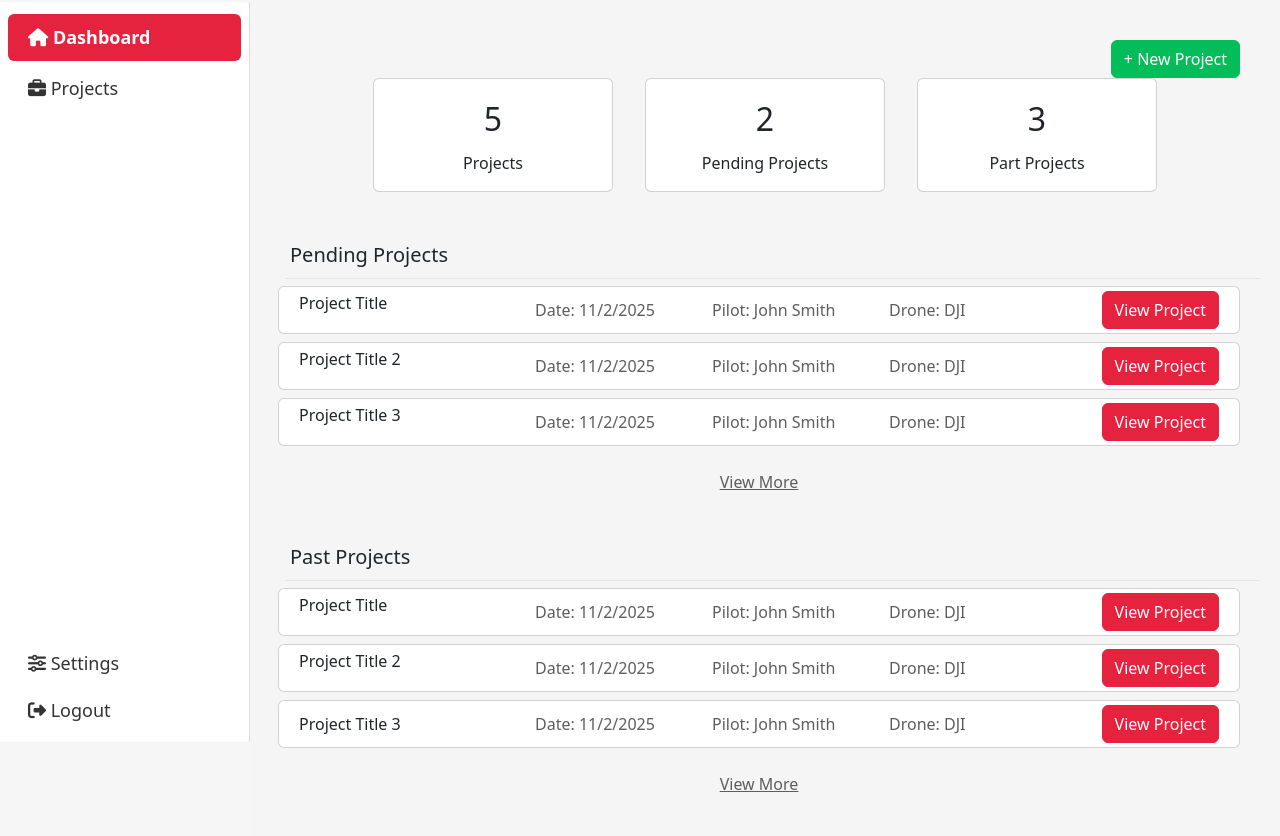
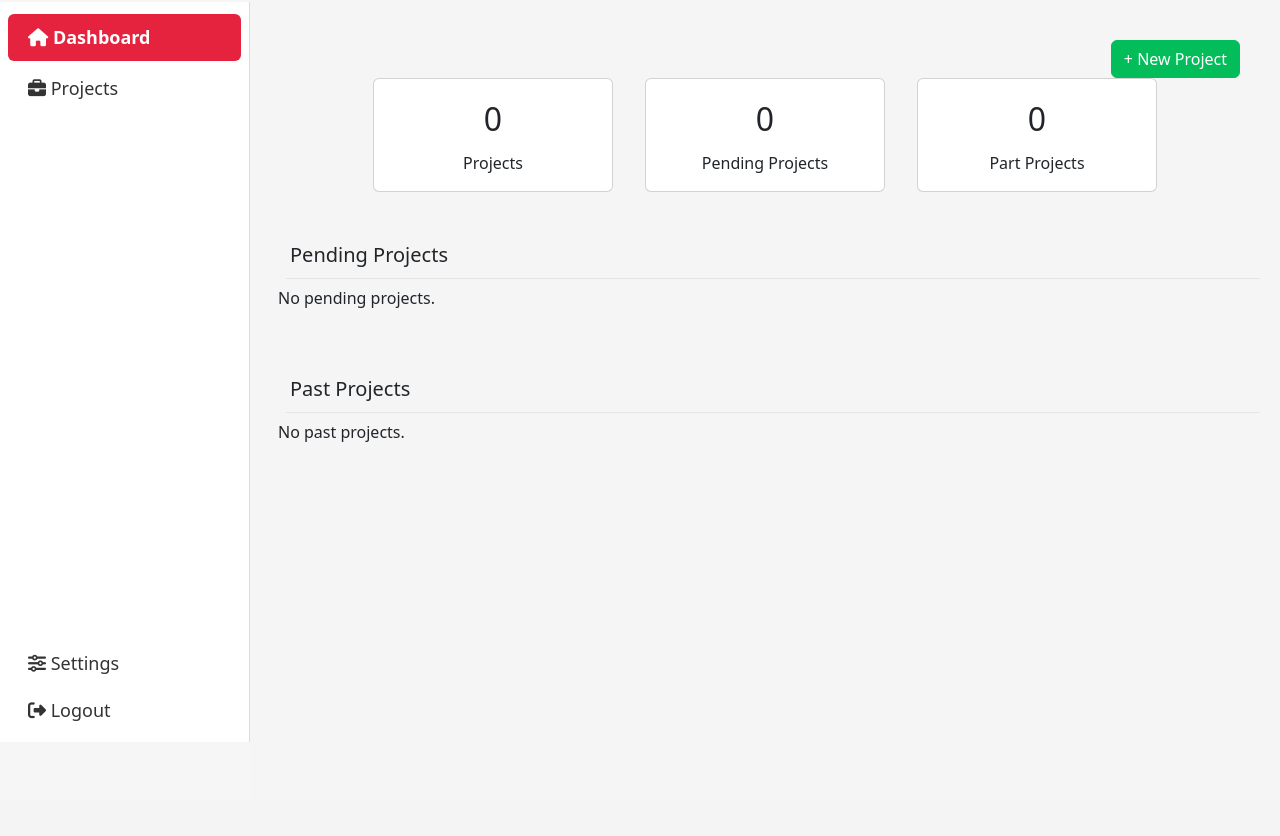
Before and after one commit to NikitaEdin/SOC09109-2025-TR2-Group-Project, a Flask app: page /dashboard in a window 1280 px wide. Shown: the part 58-894 px from the top of the page. After the commit the page ends 800 px from the top, so only its background shows below. Run offline with Flask 3, Linux system fonts and the light colour scheme; a user stored in the database is signed in.

Commit message:
Add projects into dashboard

```diff
--- a/app/models.py
+++ b/app/models.py
@@ -42,6 +42,10 @@
     def is_admin(self):
         return self.role.power >= ADMIN_MIN_POWER
 
+    # Get all projects by this user
+    def get_projects(self):
+        return Project.query.filter_by(authorID=self.id).all()
+
 
 ###### ROLES ######
 
@@ -58,10 +62,6 @@
     # Check if this user has more power than the given user
     def has_higher_power_than(self, other_role):
         return self.power > other_role.power
-
-    # Get all projects by this user
-    def get_projects(self):
-        return Project.query.filter_by(authorID=self.id).all()
 
 
 ###### Project ######
--- a/app/routes_dashboard.py
+++ b/app/routes_dashboard.py
@@ -1,20 +1,42 @@
+from datetime import date
 from app import app
-from flask import render_template
+from flask import render_template, request
 from flask_login import current_user, login_required
 
-from app.models import User, Role
+from app.models import Project, User, Role
 
 # The main/home page of the dashboard.
 @app.route("/dashboard")
 @login_required
 def dashboard():
-    return render_template('/dashboard/dashboard.html', title='dashboard', use_container=False, footer=False)
+    # User projects
+    projects = current_user.get_projects()
+
+    # Get today's date
+    today = date.today()
+
+    # Pending projects (future dates)
+    pendingProjects = Project.query.filter(Project.dateOfFlight > today).limit(3).all()
+
+    # Past projects (past dates)
+    pastProjects = Project.query.filter(Project.dateOfFlight < today).limit(3).all()
+
+
+    return render_template('/dashboard/dashboard.html', title='dashboard', use_container=False, footer=False,
+                           projects=projects, pendingProjects=pendingProjects, pastProjects=pastProjects)
 
 # Dashboard page for listing all projects
 @app.route("/dashboard/projects")
 @login_required
 def projects():
-    return render_template('/dashboard/projects.html', title='projects',  use_container=False)
+    # Page number
+    page = request.args.get('page', 1, type=int)
+    per_page = 10
+
+    # User projects
+    projects = Project.query.filter_by(authorID=current_user.id).paginate(page=page, per_page=per_page)
+    return render_template('/dashboard/projects.html', title='projects',  use_container=False,
+                           projects=projects)
 
 # Example page (frontend only) for a single project item.
 @app.route("/dashboard/project")
--- a/app/templates/dashboard/dashboard.html
+++ b/app/templates/dashboard/dashboard.html
@@ -30,11 +30,10 @@
     <!-- Upper cards -->
     <div class="row d-flex justify-content-center">
 
-
       <!-- Project Card -->
       <div class="card mx-3" style="width: 15rem;">
         <div class="card-body">
-          <p class="fs-2 card-title text-center">5</p>
+          <p class="fs-2 card-title text-center">{{projects|length}}</p>
           <p class="card-text text-center">Projects</p>
         </div>
       </div>
@@ -42,7 +41,7 @@
       <!-- Project Card -->
       <div class="card mx-3" style="width: 15rem;">
         <div class="card-body">
-          <p class="fs-2 card-title text-center">2</p>
+          <p class="fs-2 card-title text-center">{{pendingProjects|length}}</p>
           <p class="card-text text-center">Pending Projects</p>
         </div>
       </div>
@@ -50,7 +49,7 @@
       <!-- Project Card -->
       <div class="card mx-3" style="width: 15rem;">
         <div class="card-body">
-          <p class="fs-2 card-title text-center">3</p>
+          <p class="fs-2 card-title text-center">{{pastProjects|length}}</p>
           <p class="card-text text-center">Part Projects</p>
         </div>
       </div>
@@ -62,94 +61,38 @@
       <div class="divider"></div>
 
       <div class="list-group">
-        <!-- Item 1 -->
+        {% if pendingProjects %}
+          {% for project in pendingProjects %}
+          <!-- Project Card -->
           <div class="card mb-2">
               <div class="row mx-2 my-1">
                   <!-- Title -->
                   <div class="col-3">
-              <p class="mb-0">Project Title</p>
+                      <p class="mb-0">{{ project.title }}</p>
                   </div>
                   <!-- Date -->
                   <div class="col align-content-center">
-              <p class="mb-0" style="color: var(--text-secondary-colour);">Date: 11/2/2025</p>
-            </div>
-            <!-- Pilot -->
-            <div class="col align-content-center">
-              <p class="mb-0" style="color: var(--text-secondary-colour);">Pilot: John Smith</p>
-            </div>
-            <!-- Drone -->
-            <div class="col align-content-center">
-              <p class="mb-0" style="color: var(--text-secondary-colour);">Drone: DJI</p>
+                      <p class="mb-0" style="color: var(--text-secondary-colour);">
+                          Date: {{ project.dateOfFlight.strftime('%d/%m/%Y') }}
+                      </p>
                   </div>
                   <!-- View Project -->
                   <div class="col d-flex justify-content-end">
-              <a href="{{url_for('project')}}" class="btn btn-primary">View Project</a>
+                      <a href="{{ url_for('project', project_id=project.id) }}" class="btn btn-primary">View Project</a>
                   </div>
               </div>
             </div>
-
-
-        <!-- Item 2 -->
-        <div class="card mb-2">
-          <div class="row mx-2 my-1">
-            <!-- Title -->
-            <div class="col-3">
-              <p class="mb-0">Project Title 2</p>
-            </div>
-            <!-- Date -->
-            <div class="col align-content-center">
-              <p class="mb-0" style="color: var(--text-secondary-colour);">Date: 11/2/2025</p>
-            </div>
-            <!-- Pilot -->
-            <div class="col align-content-center">
-              <p class="mb-0" style="color: var(--text-secondary-colour);">Pilot: John Smith</p>
-            </div>
-            <!-- Drone -->
-            <div class="col align-content-center">
-              <p class="mb-0" style="color: var(--text-secondary-colour);">Drone: DJI</p>
-            </div>
-            <!-- View Project -->
-            <div class="col d-flex justify-content-end">
-              <button class="btn btn-primary">View Project</button>
-            </div>
-          </div>
-        </div>
-
-
-
-        <!-- Item 3 -->
-        <div class="card mb-2">
-          <div class="row mx-2 my-1">
-            <!-- Title -->
-            <div class="col-3">
-              <p class="mb-0">Project Title 3</p>
-            </div>
-            <!-- Date -->
-            <div class="col align-content-center">
-              <p class="mb-0" style="color: var(--text-secondary-colour);">Date: 11/2/2025</p>
-            </div>
-            <!-- Pilot -->
-            <div class="col align-content-center">
-              <p class="mb-0" style="color: var(--text-secondary-colour);">Pilot: John Smith</p>
-            </div>
-            <!-- Drone -->
-            <div class="col align-content-center">
-              <p class="mb-0" style="color: var(--text-secondary-colour);">Drone: DJI</p>
-            </div>
-            <!-- View Project -->
-            <div class="col d-flex justify-content-end">
-              <button class="btn btn-primary">View Project</button>
-            </div>
-          </div>
-        </div>
+          {% endfor %}
 
             <!-- View More - Pending Projects -->
           <div class="text-center mt-3">
-          <a href="#" style="color: var(--text-secondary-colour);">View More</a>
+            <a href="{{url_for('projects')}}" style="color: var(--text-secondary-colour);">View More</a>
           </div>
+        {% else %}
+            <p>No pending projects.</p>
+        {% endif %}
+
       </div>
-
-
 
     </div>
 
@@ -159,91 +102,39 @@
       <div class="divider"></div>
 
       <div class="list-group">
-        <!-- Item 1 -->
+        {% if pastProjects %}
+
+            {% for project in pastProjects %}
+            <!-- Project Card -->
             <div class="card mb-2">
                 <div class="row mx-2 my-1">
                     <!-- Title -->
                     <div class="col-3">
-              <p class="mb-0">Project Title</p>
+                        <p class="mb-0">{{ project.title }}</p>
                     </div>
                     <!-- Date -->
                     <div class="col align-content-center">
-              <p class="mb-0" style="color: var(--text-secondary-colour);">Date: 11/2/2025</p>
-            </div>
-            <!-- Pilot -->
-            <div class="col align-content-center">
-              <p class="mb-0" style="color: var(--text-secondary-colour);">Pilot: John Smith</p>
-            </div>
-            <!-- Drone -->
-            <div class="col align-content-center">
-              <p class="mb-0" style="color: var(--text-secondary-colour);">Drone: DJI</p>
+                        <p class="mb-0" style="color: var(--text-secondary-colour);">
+                            Date: {{ project.dateOfFlight.strftime('%d/%m/%Y') }}
+                        </p>
                     </div>
                     <!-- View Project -->
                     <div class="col d-flex justify-content-end">
-              <button class="btn btn-primary">View Project</button>
+                        <a href="{{ url_for('project', project_id=project.id) }}" class="btn btn-primary">View Project</a>
                     </div>
                 </div>
               </div>
-
-
-        <!-- Item 2 -->
-        <div class="card mb-2">
-          <div class="row mx-2 my-1">
-            <!-- Title -->
-            <div class="col-3">
-              <p class="mb-0">Project Title 2</p>
+            {% endfor %}
+            <!-- View More - Pending Projects -->
+            <div class="text-center mt-3">
+              <a href="{{url_for('projects')}}" style="color: var(--text-secondary-colour);">View More</a>
             </div>
-            <!-- Date -->
-            <div class="col align-content-center">
-              <p class="mb-0" style="color: var(--text-secondary-colour);">Date: 11/2/2025</p>
-            </div>
-            <!-- Pilot -->
-            <div class="col align-content-center">
-              <p class="mb-0" style="color: var(--text-secondary-colour);">Pilot: John Smith</p>
-            </div>
-            <!-- Drone -->
-            <div class="col align-content-center">
-              <p class="mb-0" style="color: var(--text-secondary-colour);">Drone: DJI</p>
-            </div>
-            <!-- View Project -->
-            <div class="col d-flex justify-content-end">
-              <button class="btn btn-primary">View Project</button>
-            </div>
-          </div>
-        </div>
+        {% else %}
+            <p>No past projects.</p>
+        {% endif %}
 
 
 
-        <!-- Item 3 -->
-        <div class="card mb-2">
-          <div class="row mx-2 my-1 align-items-center">
-            <!-- Title -->
-            <div class="col-3">
-              <p class="mb-0">Project Title 3</p>
-            </div>
-            <!-- Date -->
-            <div class="col align-content-center">
-              <p class="mb-0" style="color: var(--text-secondary-colour);">Date: 11/2/2025</p>
-            </div>
-            <!-- Pilot -->
-            <div class="col align-content-center">
-              <p class="mb-0" style="color: var(--text-secondary-colour);">Pilot: John Smith</p>
-            </div>
-            <!-- Drone -->
-            <div class="col align-content-center">
-              <p class="mb-0" style="color: var(--text-secondary-colour);">Drone: DJI</p>
-            </div>
-            <!-- View Project -->
-            <div class="col d-flex justify-content-end">
-              <button class="btn btn-primary">View Project</button>
-            </div>
-          </div>
-        </div>
-
-        <!-- View More - Pending Projects -->
-        <div class="text-center mt-3">
-          <a href="#" style="color: var(--text-secondary-colour);">View More</a>
-        </div>
       </div>
 
 
```
Also changed, not shown: app/templates/dashboard/projects.html (+36 -10 lines), app/templates/pagination.html (added, +39 -0 lines). Lines whose indentation alone changed are shown as unchanged.
